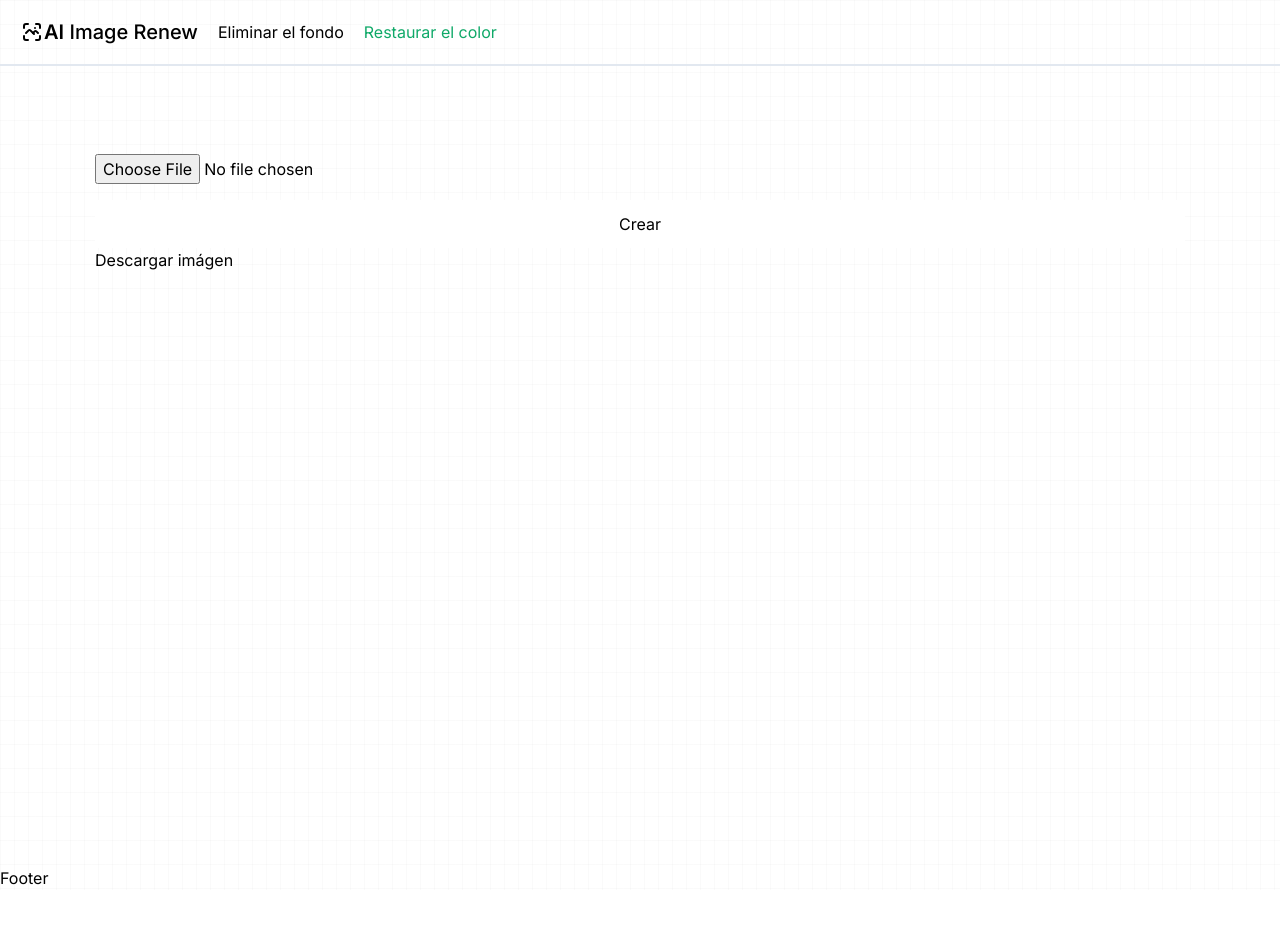
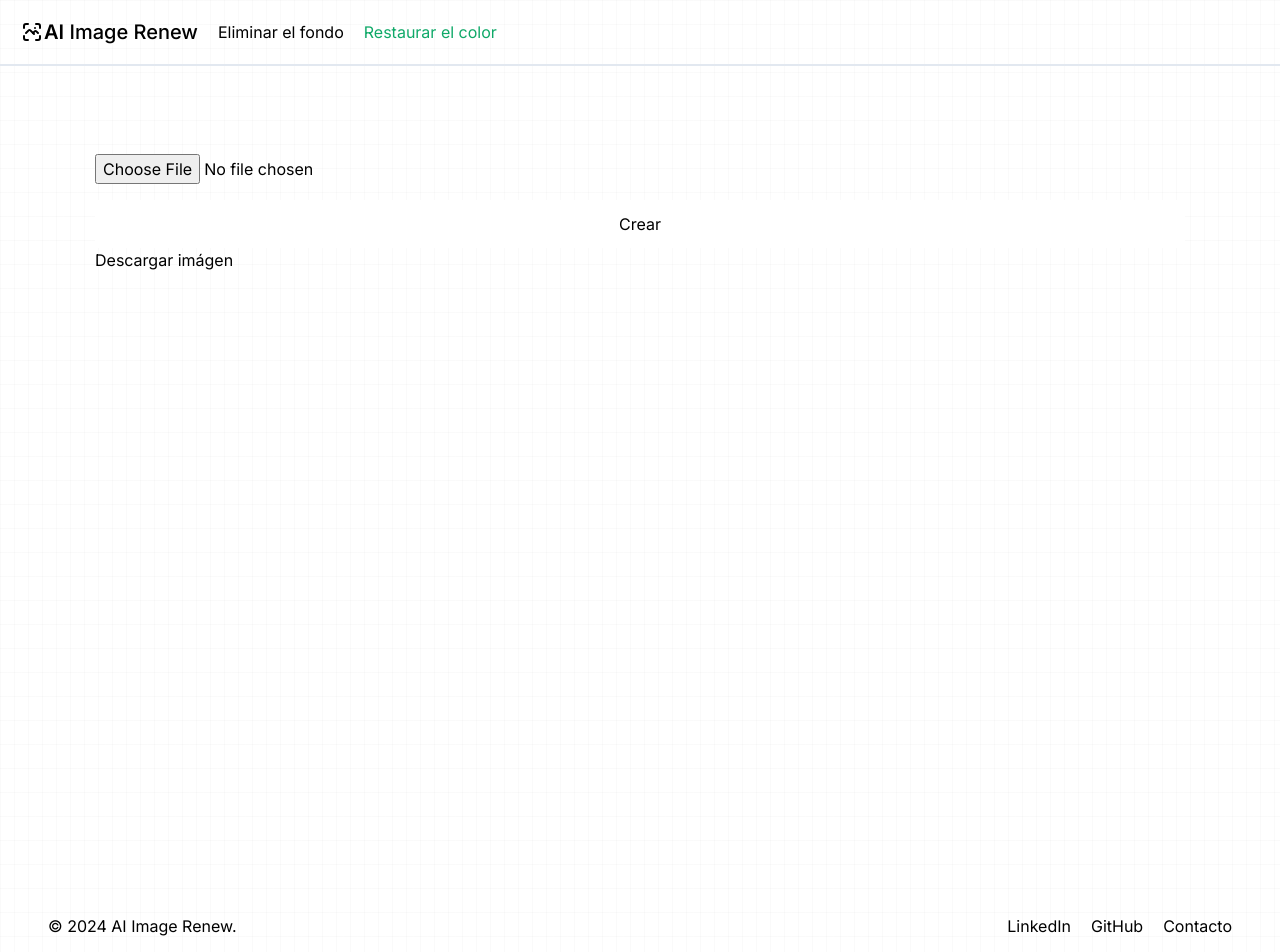
Before and after one commit to ramatc/ai-image-renew, a Next.js app: page /restore-color in a window 1280 px wide. Shown: the top 952 px of the page. Before the commit the page ends 890 px from the top, so only its background shows below. Built offline with nearby package versions, Linux system fonts and the light colour scheme.

Commit message:
Agregando Footer

```diff
--- a/src/app/components/footer.tsx
+++ b/src/app/components/footer.tsx
@@ -1,5 +1,36 @@
+const navLinks = [
+  {
+    name: "LinkedIn",
+    href: "https://www.linkedin.com/in/ramiro-tanquias/",
+  },
+  {
+    name: "GitHub",
+    href: "https://github.com/ramatc",
+  },
+  {
+    name: "Contacto",
+    href: "mailto:rtanquiascornejo@gmail.com",
+  },
+];
+
 const Footer = () => {
-  return <footer>Footer</footer>;
+  return (
+    <footer className="p-12 flex flex-wrap justify-between">
+      <p>© 2024 AI Image Renew.</p>
+      <ul className="flex flex-wrap gap-[20px] justify-end">
+        {navLinks.map((link, i) => (
+          <li
+            className="hover:text-slate-500 transition-all duration-500 ease-in-out cursor-pointer"
+            key={i}
+          >
+            <a href={link.href} target="_blank" rel="noopener noreferrer">
+              {link.name}
+            </a>
+          </li>
+        ))}
+      </ul>
+    </footer>
+  );
 };
 
 export default Footer;
```
